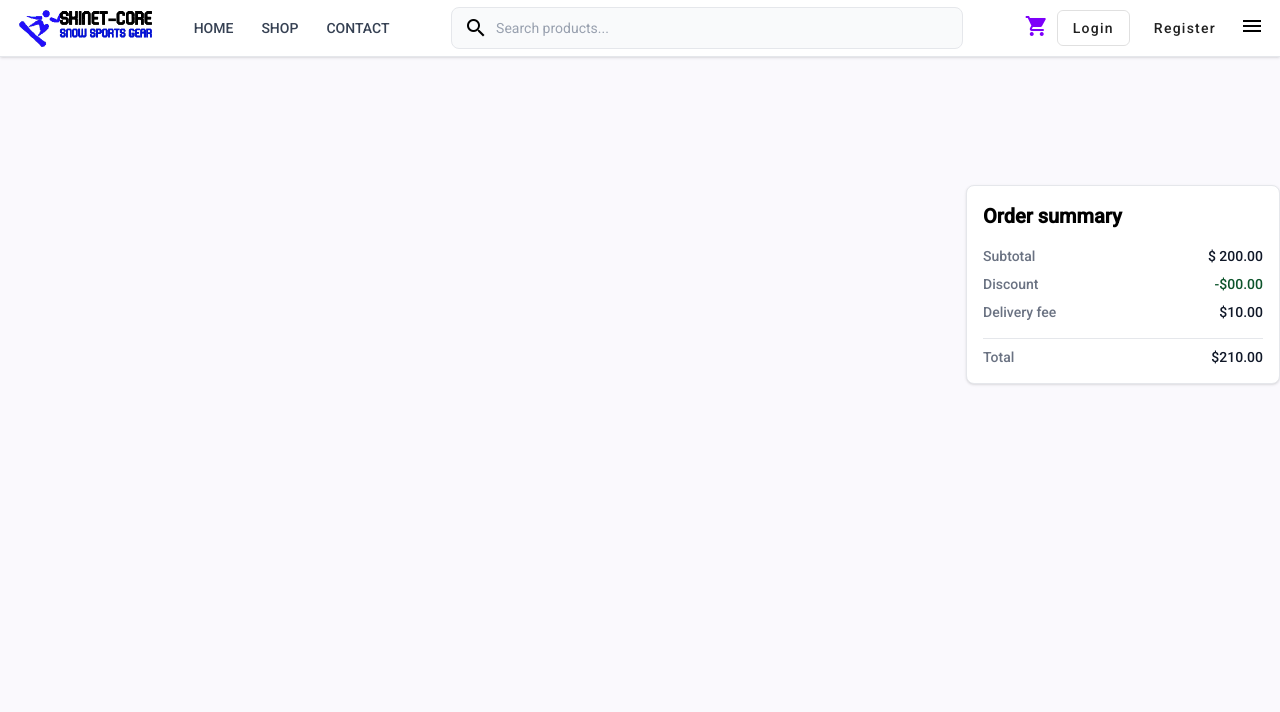
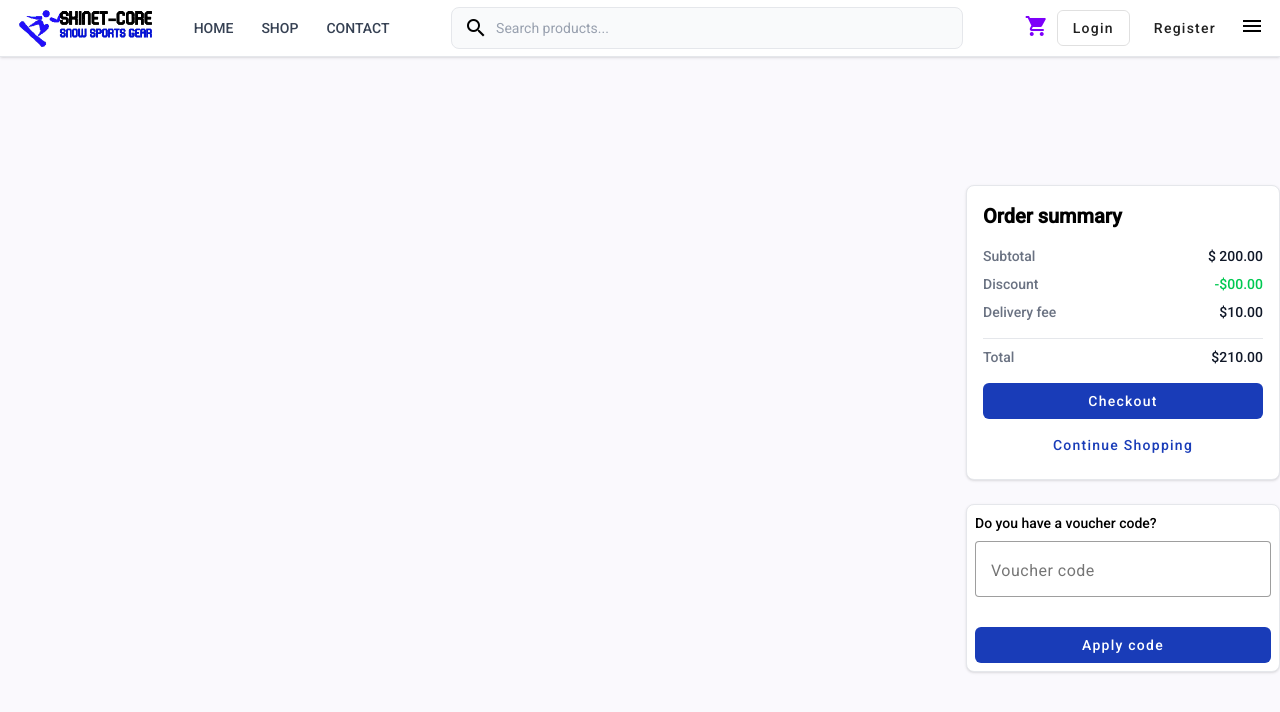
Before and after one commit to DeepakVish00001/Ajio, an Angular app in the folder client/: page /cart in a window 1280 px wide. Shown: the top 712 px of the page. Built offline with nearby package versions, Linux system fonts and the light colour scheme.

Commit message:
add button and form field in order summary

```diff
--- a/client/src/app/shared/components/order-summary/order-summary.component.html
+++ b/client/src/app/shared/components/order-summary/order-summary.component.html
@@ -9,7 +9,7 @@
                 </dl>
                 <dl class="flex items-center justify-between gap-4">
                     <dt class="font-medium text-gray-500">Discount</dt>
-                    <dd class="font-medium text-green-900">-$00.00</dd>
+                    <dd class="font-medium text-green-500">-$00.00</dd>
                 </dl>
                 <dl class="flex items-center justify-between gap-4">
                     <dt class="font-medium text-gray-500">Delivery fee</dt>
@@ -21,5 +21,22 @@
                 <dd class="font-medium text-gray-900"> $210.00</dd>
             </dl>
         </div>
+        <div class="flex flex-col gap-2">
+            <button routerLink="/checkout" mat-flat-button class="bg-blue-800! text-white!">Checkout</button>
+            <button routerLink="/shop" mat-button  class="text-blue-800!">Continue Shopping</button>
+        </div>
+
+    </div>
+    <div class="space-y-4 rounded-lg border border-gray-200 bg-white shadow-sm">
+        <form class="space-y-2 flex flex-col p-2">
+            <label class="mb-2 block text-sm font-medium">
+                Do you have a voucher code?
+            </label>
+            <mat-form-field appearance="outline">
+                <mat-label>Voucher code</mat-label>
+                <input type="text" matInput class="h-0!">
+            </mat-form-field>
+            <button mat-flat-button class="bg-blue-800! text-white!"> Apply code</button>
+        </form>
     </div>
 </div>
```
Also changed, not shown: client/src/app/shared/components/order-summary/order-summary.component.ts (+11 -1 lines).
